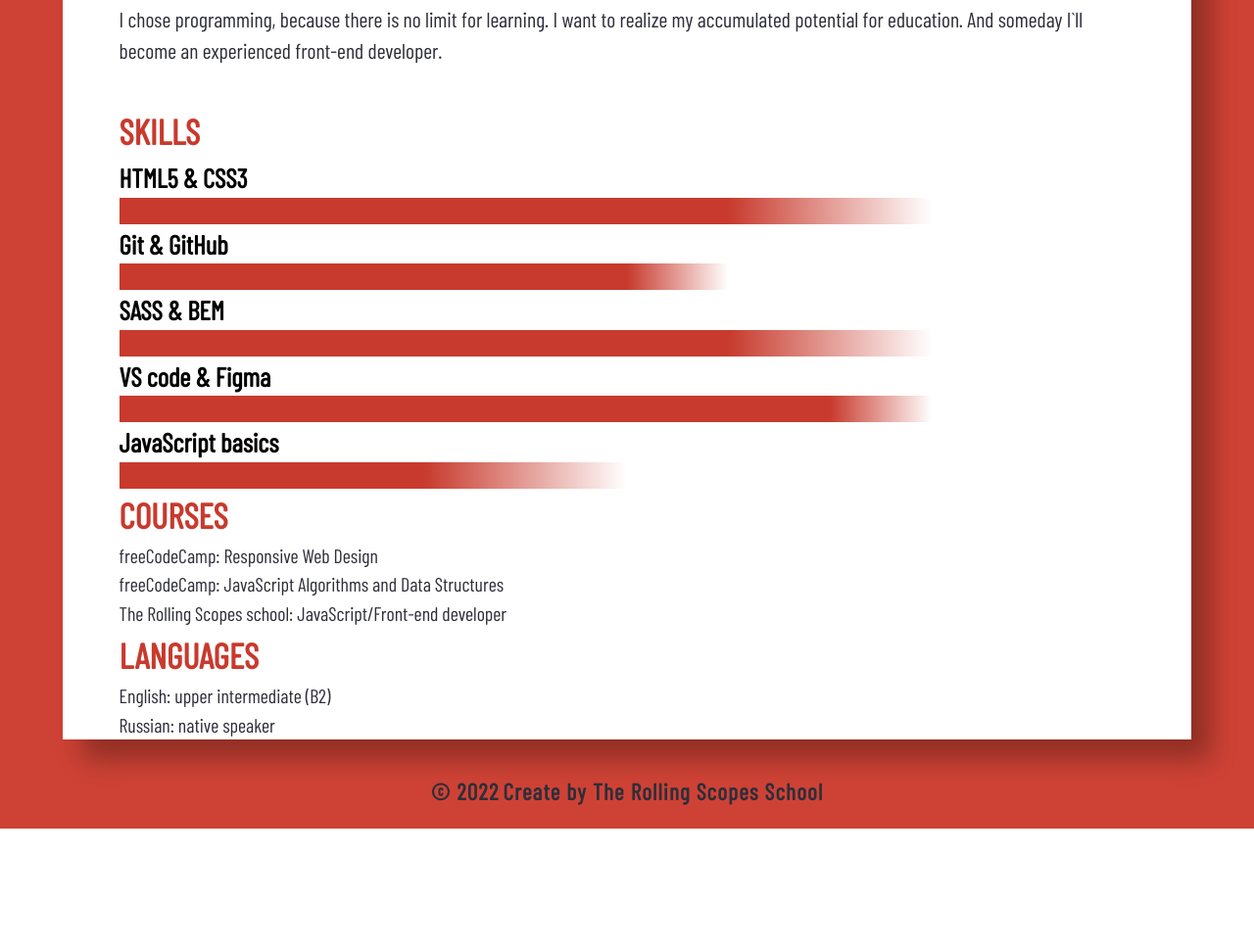
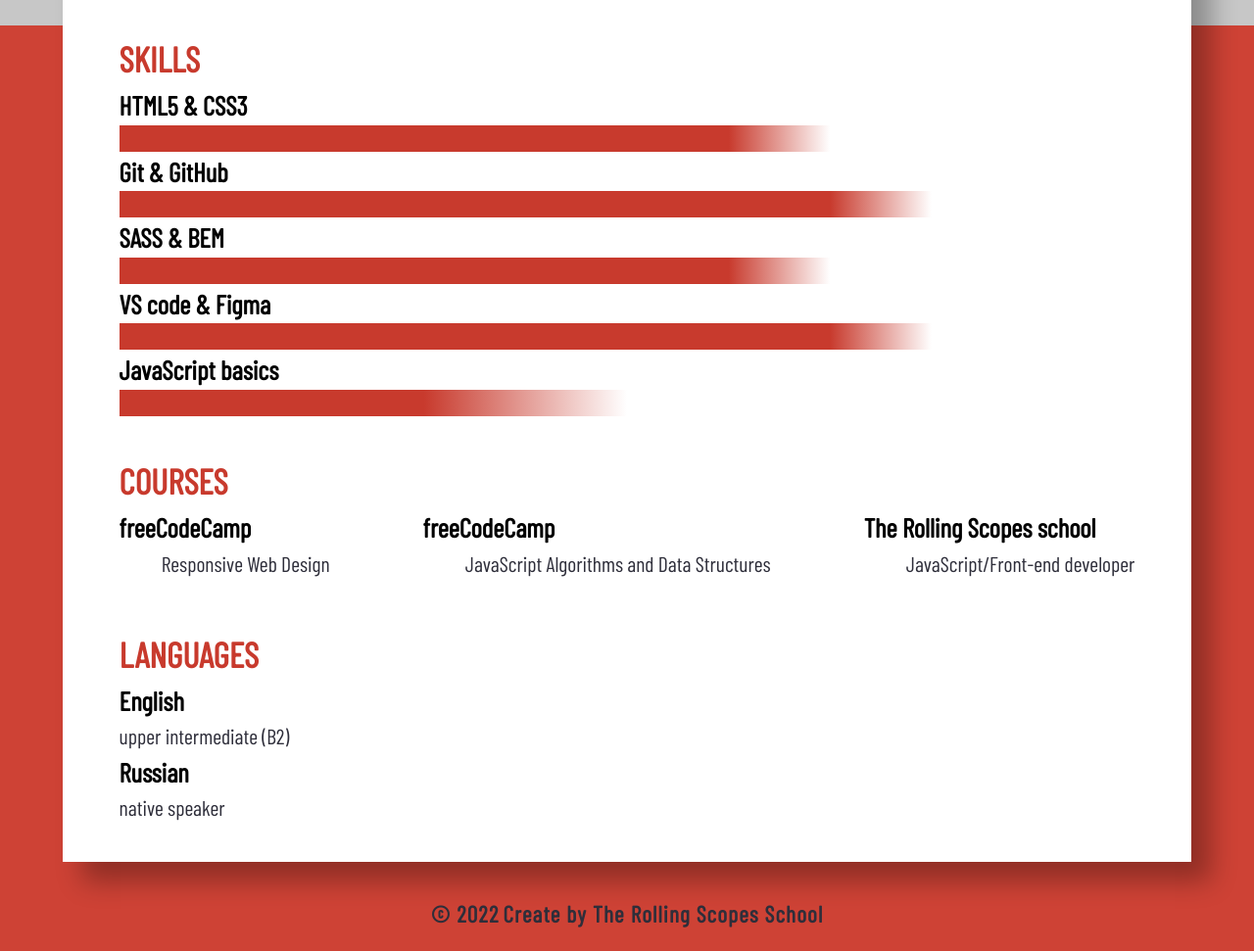
Before and after one commit to holikava/rsschool-cv, a plain HTML site: page index.html in a window 1280 px wide. Shown: the part 1391-2362 px from the top of the page at 98% size. Before the commit the page ends 2237 px from the top, so only its background shows below. Drawn offline with nearby package versions, Linux system fonts and the light colour scheme; a web font is replaced by a local one.

Commit message:
refactor: style courses and languages sections

```diff
--- a/index.html
+++ b/index.html
@@ -102,11 +102,20 @@
       <div class="container">
         <div class="courses__text">
           <h2 class="title title-h2">Courses</h2>
-          <ul class="courses__list">
-            <li>freeCodeCamp: Responsive Web Design</li>
-            <li>freeCodeCamp: JavaScript Algorithms and Data Structures</li>
-            <li>The Rolling Scopes school: JavaScript/Front-end developer</li>
-          </ul>
+          <div class="courses__block">
+            <div class="course">
+              <h3 class="course__title">freeCodeCamp</h3>
+              <p class="course__about">Responsive Web Design</p>
+            </div>
+            <div class="course">
+              <h3 class="course__title">freeCodeCamp</h3>
+              <p class="course__about">JavaScript Algorithms and Data Structures</p>
+            </div>
+            <div class="course">
+              <h3 class="course__title">The Rolling Scopes school</h3>
+              <p class="course__about">JavaScript/Front-end developer</p>
+            </div>
+          </div>
         </div>
       </div>
     </section>
@@ -116,10 +125,15 @@
       <div class="container">
         <div class="languages__text">
           <h2 class="title title-h2">Languages</h2>
-          <ul class="languages__list">
-            <li>English: upper intermediate (B2)</li>
-            <li>Russian: native speaker</li>
-          </ul>
+            <div class="language">
+              <h3 class="language__title">English</h3>
+              <p class="language__level">upper intermediate (B2)</p>
+            </div>
+            <div class="language">
+              <h3 class="language__title">Russian</h3>
+              <p class="language__level">native speaker</p>
+            </div>
+          </div>
         </div>
       </div>
     </section>
--- a/style.css
+++ b/style.css
@@ -51,7 +51,7 @@ a {
 
 h1, h2, h3, h4,
 ul, li,
-p {
+p, a {
   padding: 0;
   margin: 0;
 }
@@ -101,11 +101,26 @@ ul {
 }
 
 .nav__list * a {
-  margin-bottom: 0.3em;
+  position: relative;
   font-size: 1.5rem;
   font-weight: 600;
   letter-spacing: 0.1em;
   color: var(--clr-brand);
+}
+
+.nav__list * a:hover {
+  color: var(--clr-gray-dark);
+}
+
+.nav__list * a:hover::after {
+  position: absolute;
+  right: -1rem;
+  top: 50%;
+  transform: translateY(-50%);
+  content: "<";
+  display: block;
+  color: var(--clr-gray-dark);
+  transition: all ease-in 5000ms;
 }
 
 /* *********
@@ -113,7 +128,6 @@ ul {
 
 .main {
   padding-top: 20%;
-  min-height: 100vh;
   margin-left: 5%;
   background-color: var(--clr-gray);
 }
@@ -128,7 +142,7 @@ ul {
   right: 10%;
   width: 40%;
   max-width: 600px;
-  height: 60vh;
+  min-height: 500px;
   background-color: var(--clr-brand);
 }
 
@@ -198,7 +212,8 @@ ul {
 }
 
 
-
+/* **********
+    #SKILLS SECTION */
 
 
 .skills__scale {
@@ -212,19 +227,18 @@ ul {
   display: block;
   width: 100%;
   height: 1em;
-  /* background-color: var(--clr-brand); */
 }
 
 .skills__scale-html::after {
-  background-image: linear-gradient(to right, rgba(200, 58, 45, 1) 60%, transparent 80%);
+  background-image: linear-gradient(to right, rgba(200, 58, 45, 1) 60%, transparent 70%);
 }
 
 .skills__scale-git::after {
-  background-image: linear-gradient(to right, rgba(200, 58, 45, 1) 50%, transparent 60%);
+  background-image: linear-gradient(to right, rgba(200, 58, 45, 1) 70%, transparent 80%);
 }
 
 .skills__scale-sass::after {
-  background-image: linear-gradient(to right, rgba(200, 58, 45, 1) 60%, transparent 80%);
+  background-image: linear-gradient(to right, rgba(200, 58, 45, 1) 60%, transparent 70%);
 }
 
 .skills__scale-figma::after {
@@ -237,11 +251,51 @@ ul {
 
 
 
+/* **********
+    #COURSES SECTION */
+
+.courses__text {
+  padding-top: 2em;
+  margin-bottom: 2em;
+}
+
+.courses__block {
+  display: flex;
+  justify-content: space-between;
+  flex-wrap: wrap;
+}
+
+.course {
+  margin-bottom: 0.5em;
+}
+
+.course__title {
+  font-size: 1.5rem;
+  color: var(--clr-black);
+}
+
+.course__about {
+  font-size: 1.2rem;
+  padding-left: 2em;
+}
 
 
 
+/* **********
+    #LANGUAGES SECTION */
 
+.languages__text {
+  padding-bottom: 2em;
+}
 
+.language__title {
+  font-size: 1.5rem;
+  color: var(--clr-black);
+}
+
+.language__level {
+  font-size: 1.2rem;
+}
 
 
 /* *********
```
